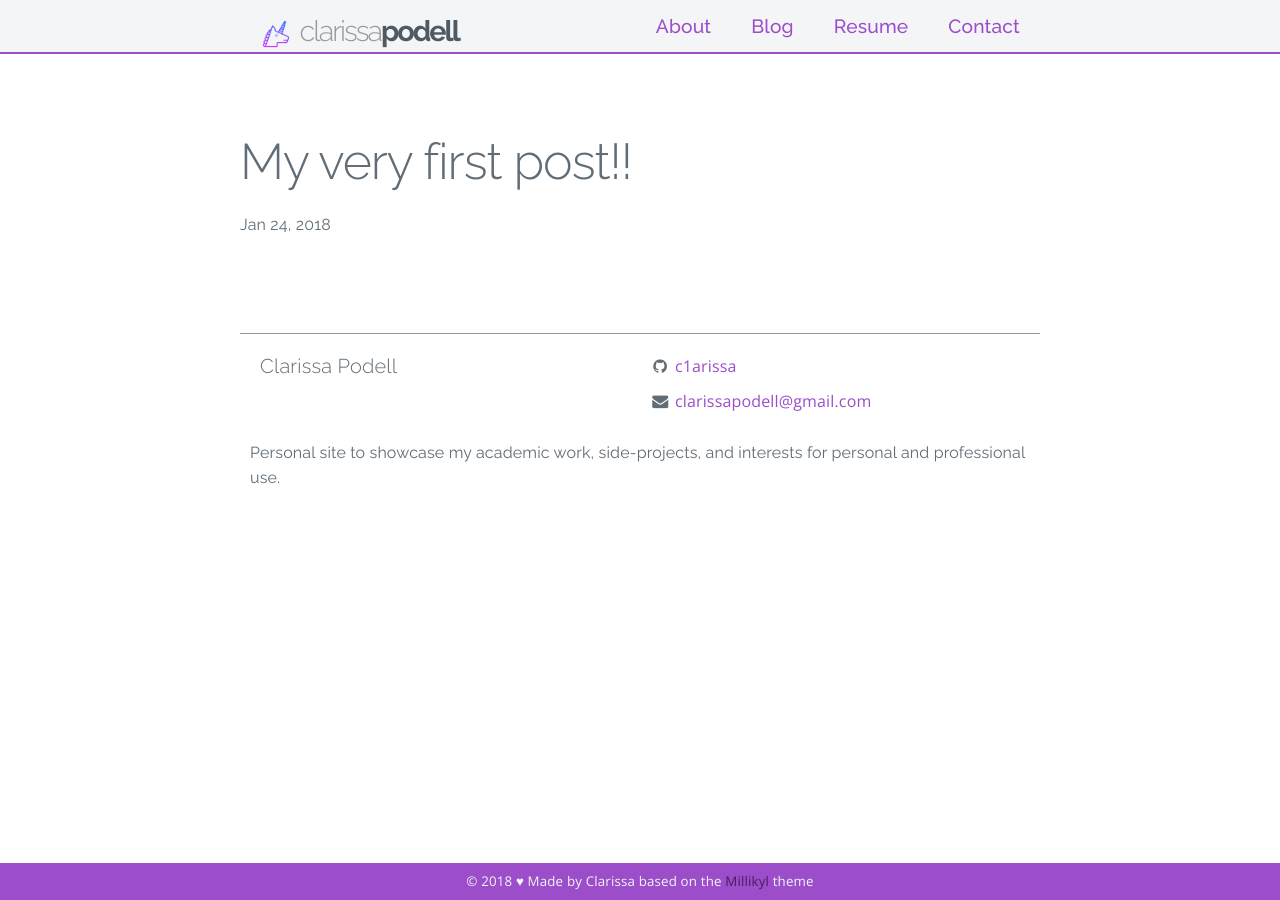
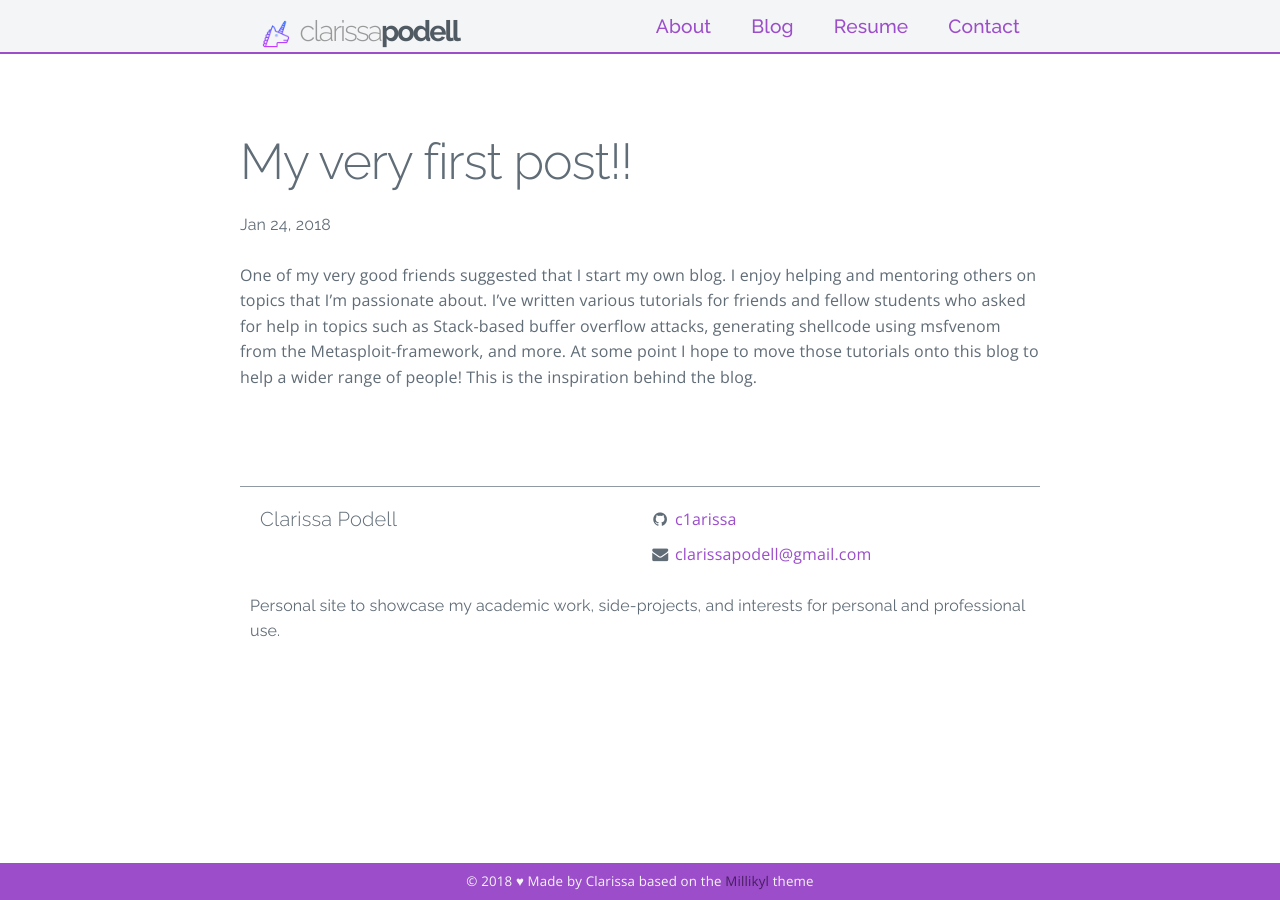
Before and after one commit to c1arissa/c1arissa.github.io, a Jekyll site: the page built from _posts/2018-01-24-first-post.md, in a window 1280 px wide. Built offline with Jekyll 4.4.1, drawn with Linux system fonts in a browser that asks for light colours; nearby versions of some CDN libraries; a style sheet for code colours, icons or effects is not loaded.

Commit message:
Update 2018-01-24-first-post.md

```diff
--- a/_posts/2018-01-24-first-post.md
+++ b/_posts/2018-01-24-first-post.md
@@ -4,3 +4,5 @@ title:  "My very first post!!"
 date:   2018-01-24
 categories: blah
 ---
+
+One of my very good friends suggested that I start my own blog.  I enjoy helping and mentoring others on topics that I'm passionate about.  I've written various tutorials for friends and fellow students who asked for help in topics such as Stack-based buffer overflow attacks, generating shellcode using msfvenom from the Metasploit-framework, and more.  At some point I hope to move those tutorials onto this blog to help a wider range of people!  This is the inspiration behind the blog.
```
